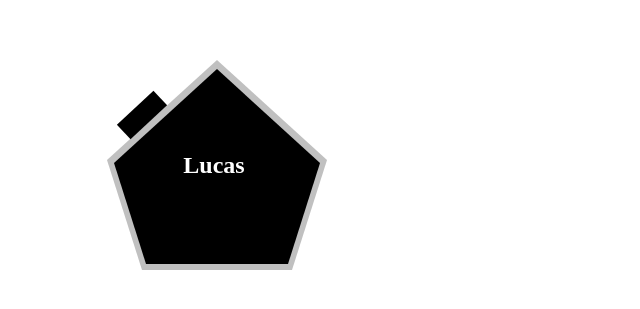
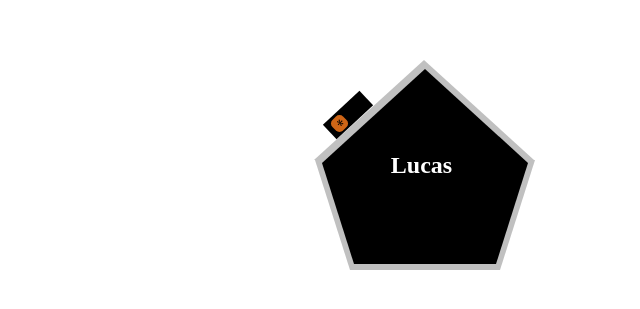
Before and after one commit to lucas-said/lucas-said.github.io, a plain HTML site: page playground/penta.html in a window 1280 px wide. Shown: the part 185-494 px from the top of the page, without its empty margins (264-904 px from the left). Drawn offline with Linux system fonts and the light colour scheme.

Commit message:
position middle

```diff
--- a/assets/css/style_penta.css
+++ b/assets/css/style_penta.css
@@ -21,6 +21,7 @@ body {
 /*  */
 /* Paralellogram */
 #pentagon {
+    left: 215px;
     width: 150px;
     position: relative;
     border-width: 110px 35px 0;
@@ -36,7 +37,7 @@ body {
     width: 0;
     position: absolute;
     top: -210px;
-    left: -35px;
+    left: -36px;
     border-width: 0 110px 100px;
     border-style: solid;
     border-color: transparent transparent silver;
@@ -47,7 +48,7 @@ body {
 /* Pentagon Black */
 
 #pentagon_black {
-    left: -213px;
+    left: 2px;
     top: -2px;
     width: 142px;
     position: relative;
@@ -74,7 +75,7 @@ body {
 #rectangle {
     position: relative;
     top: -100px;
-    left: -416px;
+    left: -203px;
 
     transform: rotate(137deg);
 
@@ -89,8 +90,26 @@ body {
 
 #lucas{
     position: relative;
-    left: -400px;
+    left: -200px;
     top: -50px;
 
     color: white;
 }
+
+#aterisk{
+    background-color: rgb(206, 101, 22);
+    width: 15px;
+    height: 15px;
+    text-align: center;
+    border-radius: 5px;
+
+    position: relative;
+    top: -92px;
+    left: -244px;
+
+    transform: rotate(45deg);
+}
+
+.height__div{
+    height: 100vh;
+}
--- a/playground/penta.html
+++ b/playground/penta.html
@@ -1,29 +1,34 @@
 <!DOCTYPE html>
 <html lang="en">
-
-
   <head>
     <title>Penta</title>
     <meta charset="UTF-8" />
     <meta name="viewport" content="width=device-width,initial-scale=1" />
     <meta name="description" content="" />
-  <link rel="stylesheet" type="text/css" href="../assets/css/style_penta.css" />
-  <link rel="preconnect" href="https://fonts.googleapis.com">
-  <link rel="preconnect" href="https://fonts.gstatic.com" crossorigin>
-  <link href="https://fonts.googleapis.com/css2?family=Inconsolata:wght@200;300;400;500;600;700;800;900&display=swap" rel="stylesheet">
+    <link
+      rel="stylesheet"
+      type="text/css"
+      href="../assets/css/style_penta.css"
+    />
+    <link rel="preconnect" href="https://fonts.googleapis.com" />
+    <link rel="preconnect" href="https://fonts.gstatic.com" crossorigin />
+    <link
+      href="https://fonts.googleapis.com/css2?family=Inconsolata:wght@200;300;400;500;600;700;800;900&display=swap"
+      rel="stylesheet"
+    />
   </head>
 
-<body class="flex_container flex_centering">
-
+  <body>
+    <section class="flex_container flex_centering height__div">
       <div id="pentagon"></div>
 
       <div id="pentagon_black"></div>
 
       <div id="rectangle"></div>
 
+      <div id="aterisk">*</div>
+
       <h2 id="lucas">Lucas</h2>
-
+    </section>
   </body>
-
-
 </html>
```
Lines whose indentation alone changed are shown as unchanged.
